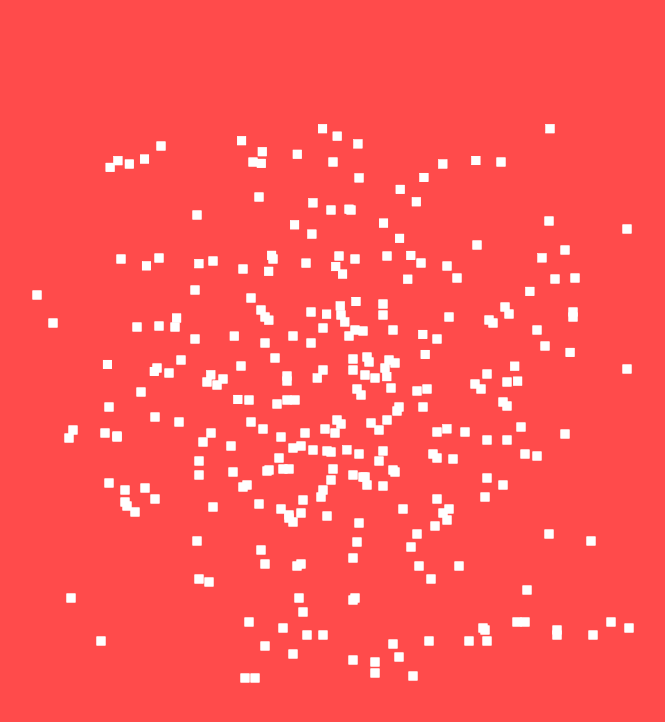
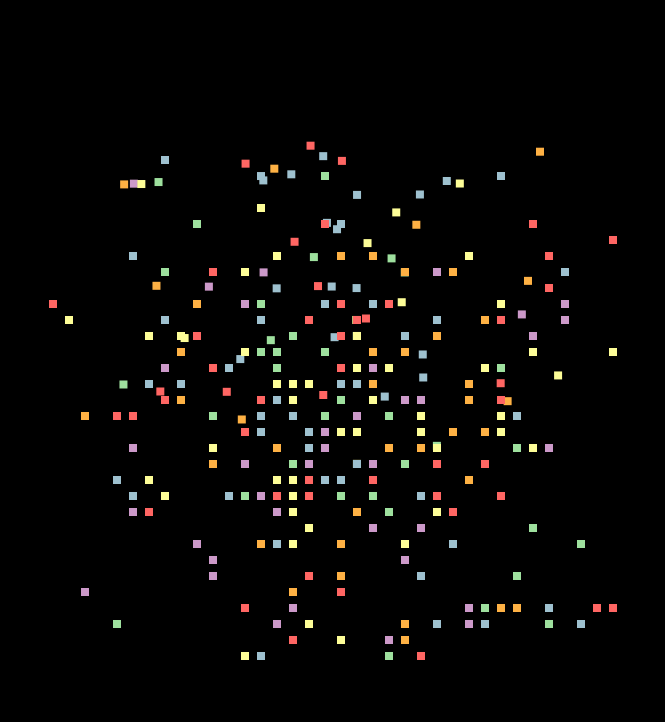
Before and after one commit to emmaling27/code-poetry, a plain HTML site: page index.html in a window 1280 px wide. Shown: the whole page, without its empty margins (299-964 px from the left). Drawn offline with nearby package versions, Linux system fonts and the light colour scheme.

Commit message:
colors of boxes change to random rainbow colors

```diff
--- a/index.html
+++ b/index.html
@@ -4,6 +4,7 @@
 </head>
 <body>
   <div class="stagger-visualizer"></div>
+  <script src="node_modules/lodash/lodash.js"></script>
   <script src="node_modules/animejs/lib/anime.min.js"></script>
   <script type="text/javascript" src="script.js"></script>
 </body>
--- a/script.js
+++ b/script.js
@@ -5,8 +5,20 @@ const col = grid[0];
 const row = grid[1];
 const numberOfElements = col * row;
 
+const red = '#FF6663';
+const orange = '#FEB144';
+const yellow = '#FDFD97';
+const green = '#9EE09E';
+const blue = '#9EC1CF';
+const purple = '#CC99C9';
+const colors = [red, orange, yellow, green, blue, purple];
+
+let box_colors = []
 for (let i = 0; i < numberOfElements; i++) {
-  fragment.appendChild(document.createElement('div'));
+  const elt = document.createElement('div');
+  elt.setAttribute("id", i);
+  fragment.appendChild(elt);
+  box_colors.push(_.sample(colors))
 }
 
 staggerVisualizerEl.appendChild(fragment);
@@ -19,6 +31,9 @@ const staggersAnimation = anime.timeline({
   autoplay: false
 })
 .add({
+  backgroundColor: function(el, i, l) {
+    return box_colors[i]
+  },
   translateX: [
     {value: anime.stagger('-.1rem', {grid: grid, from: 'center', axis: 'x'}) },
     {value: anime.stagger('.1rem', {grid: grid, from: 'center', axis: 'x'}) }
@@ -36,31 +51,31 @@ const staggersAnimation = anime.timeline({
   translateY: () => anime.random(-10, 10),
   delay: anime.stagger(8, {from: 'last'})
 })
-// .add({
-//   translateX: anime.stagger('.25rem', {grid: grid, from: 'center', axis: 'x'}),
-//   translateY: anime.stagger('.25rem', {grid: grid, from: 'center', axis: 'y'}),
-//   rotate: 0,
-//   scaleX: 2.5,
-//   scaleY: .25,
-//   delay: anime.stagger(4, {from: 'center'})
-// })
-// .add({
-//   rotate: anime.stagger([90, 0], {grid: grid, from: 'center'}),
-//   delay: anime.stagger(50, {grid: grid, from: 'center'})
-// })
-// .add({
-//   translateX: 0,
-//   translateY: 0,
-//   scale: .5,
-//   scaleX: 1,
-//   rotate: 180,
-//   duration: 1000,
-//   delay: anime.stagger(100, {grid: grid, from: 'center'})
-// })
-// .add({
-//   scaleY: 1,
-//   scale: 1,
-//   delay: anime.stagger(20, {grid: grid, from: 'center'})
-// })
+.add({
+  translateX: anime.stagger('.25rem', {grid: grid, from: 'center', axis: 'x'}),
+  translateY: anime.stagger('.25rem', {grid: grid, from: 'center', axis: 'y'}),
+  rotate: 0,
+  scaleX: 2.5,
+  scaleY: .25,
+  delay: anime.stagger(4, {from: 'center'})
+})
+.add({
+  rotate: anime.stagger([90, 0], {grid: grid, from: 'center'}),
+  delay: anime.stagger(50, {grid: grid, from: 'center'})
+})
+.add({
+  translateX: 0,
+  translateY: 0,
+  scale: .5,
+  scaleX: 1,
+  rotate: 180,
+  duration: 1000,
+  delay: anime.stagger(100, {grid: grid, from: 'center'})
+})
+.add({
+  scaleY: 1,
+  scale: 1,
+  delay: anime.stagger(20, {grid: grid, from: 'center'})
+})
 
 staggersAnimation.play();
--- a/styles.css
+++ b/styles.css
@@ -7,7 +7,7 @@ html{
   align-items: center;
   width: 100%;
   height: 100%;
-  background-color: #FF4B4B;
+  background-color: black;
 }
 
 .stagger-visualizer {
@@ -15,14 +15,13 @@ html{
   flex-wrap: wrap;
   justify-content: center;
   align-items: center;
-  width: 20rem;
-  height: 20rem;
+  width: 17rem;
+  height: 17rem;
 }
 
 .stagger-visualizer div {
   /*position: absolute;*/
   width: 1rem;
   height: 1rem;
-  border: 1px solid #FFF;
   background-color: #FFF;
 }
```
